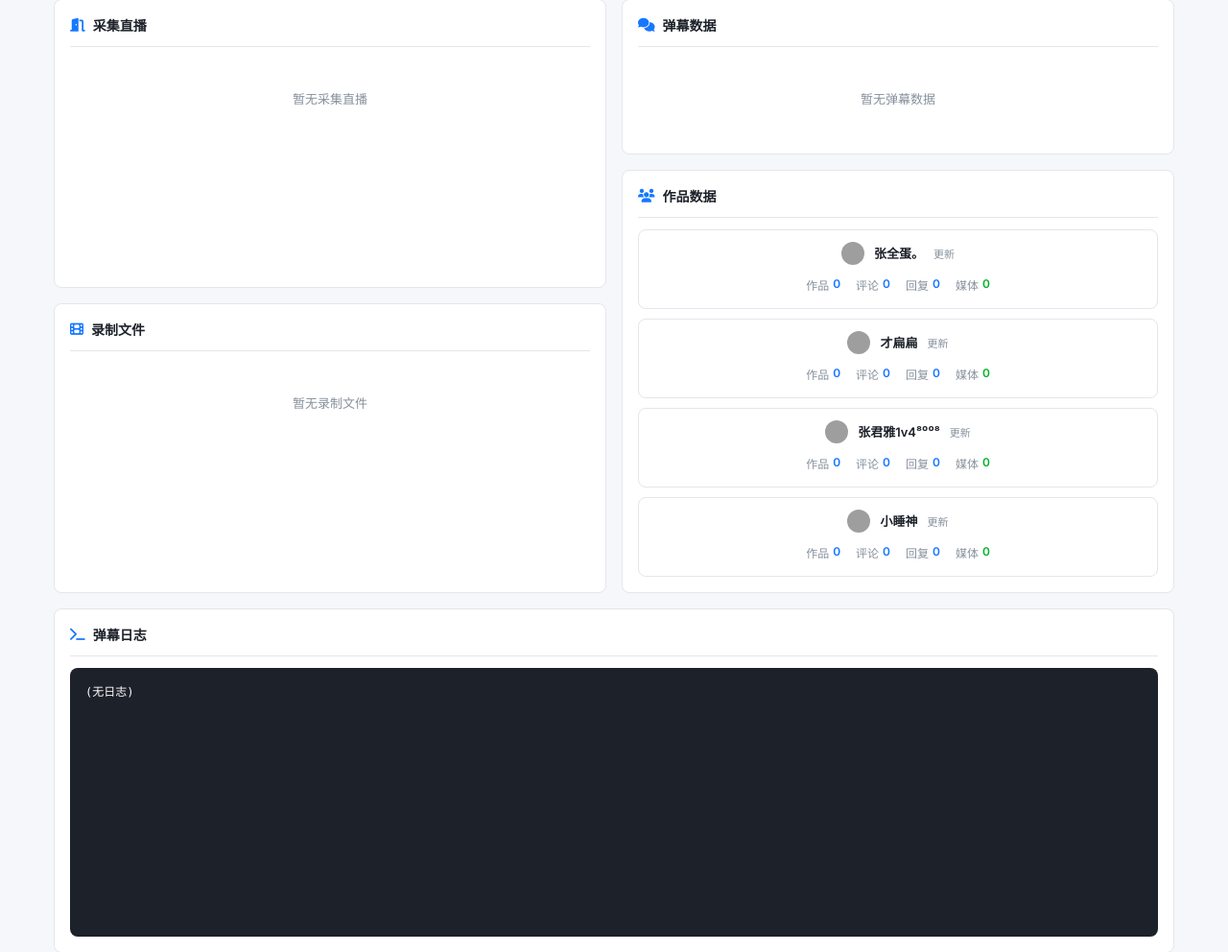
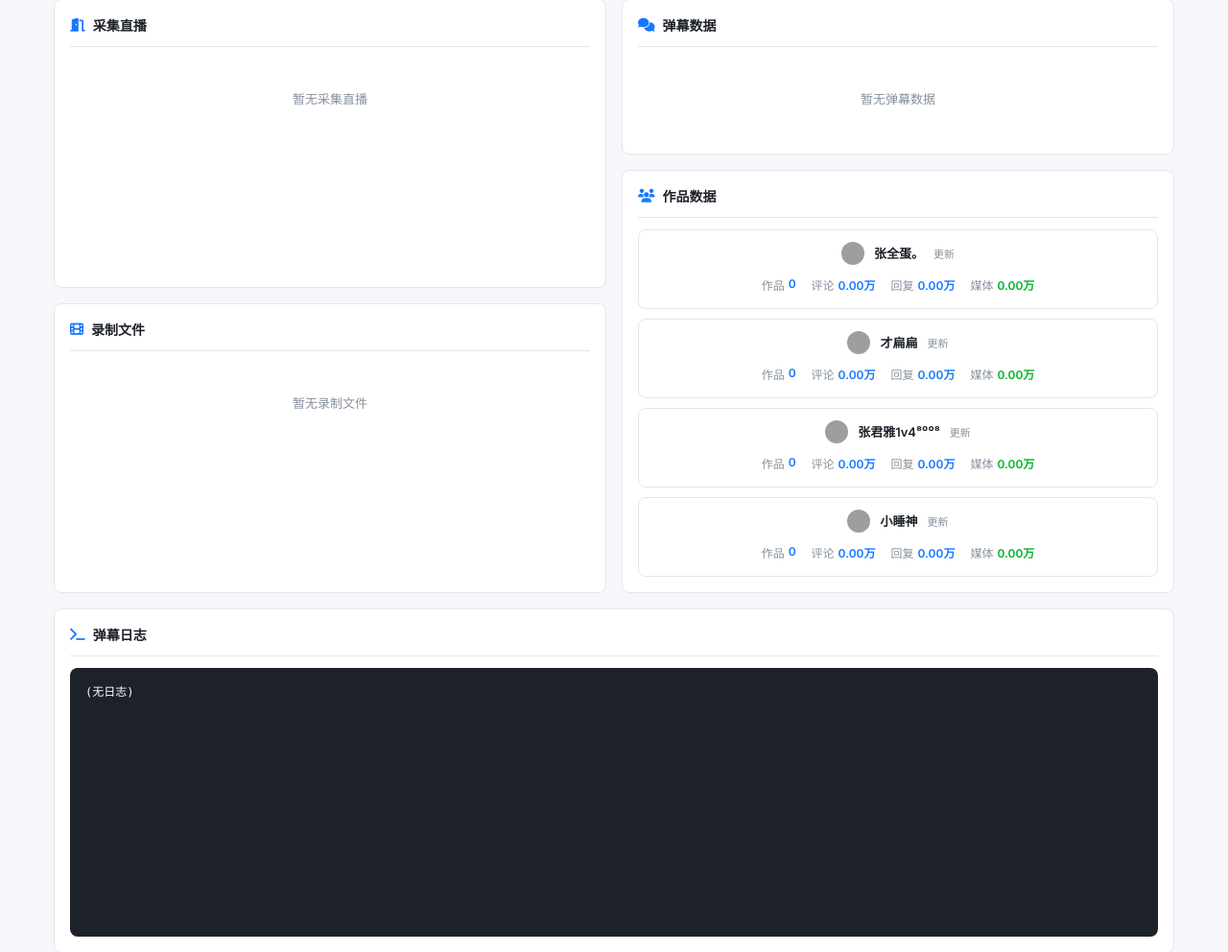
Before and after one commit to xhynice/DouyinSpace, a Flask app: page / in a window 1280 px wide. Shown: the part 340-1332 px from the top of the page at 96% size. Run offline with Flask 3, Linux system fonts and the light colour scheme; data that the repository does not hold is empty; grey boxes are pictures that could not be loaded.

Commit message:
fix: 弹幕数/评论/回复/媒体改为万单位显示

```diff
--- a/templates/index.html
+++ b/templates/index.html
@@ -635,7 +635,7 @@ body {
           <div class="minicard-body">
             <div class="minicard-item">
               <span class="lbl">弹幕数</span>
-              <span class="val" style="color:#1677ff">{{ db.msg_count }}</span>
+              <span class="val" style="color:#1677ff">{{ "%.2f"|format(db.msg_count / 10000) }}万</span>
             </div>
             <div class="minicard-item">
               <span class="lbl">大小</span>
@@ -668,15 +668,15 @@ body {
             </div>
             <div class="minicard-item">
               <span class="lbl">评论</span>
-              <span class="val" style="color:#1677ff">{{ user.comments }}</span>
+              <span class="val" style="color:#1677ff">{{ "%.2f"|format(user.comments / 10000) }}万</span>
             </div>
             <div class="minicard-item">
               <span class="lbl">回复</span>
-              <span class="val" style="color:#1677ff">{{ user.replies }}</span>
+              <span class="val" style="color:#1677ff">{{ "%.2f"|format(user.replies / 10000) }}万</span>
             </div>
             <div class="minicard-item">
               <span class="lbl">媒体</span>
-              <span class="val" style="color:#00b42a">{{ user.media_downloaded }}</span>
+              <span class="val" style="color:#00b42a">{{ "%.2f"|format(user.media_downloaded / 10000) }}万</span>
             </div>
           </div>
         </div>
```
